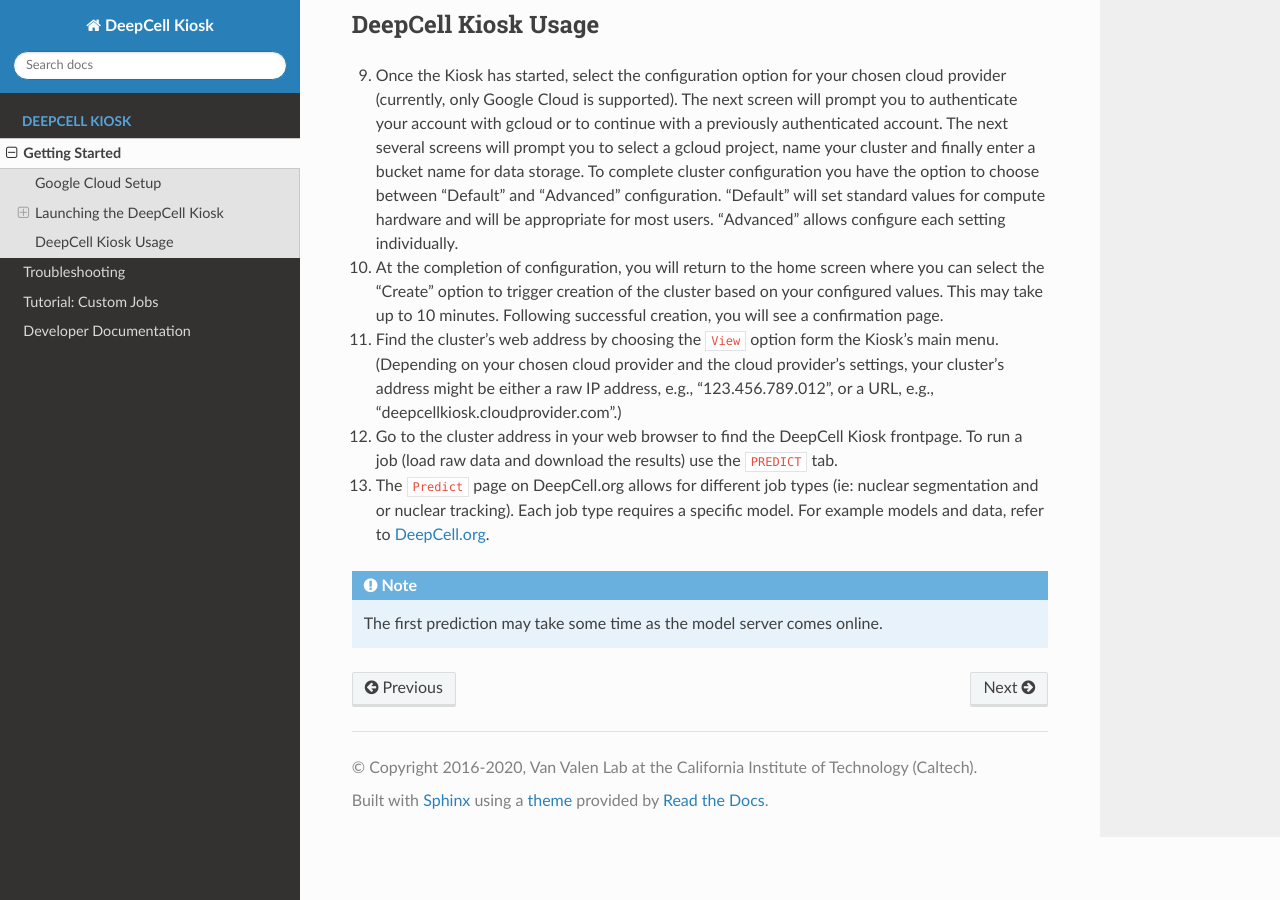
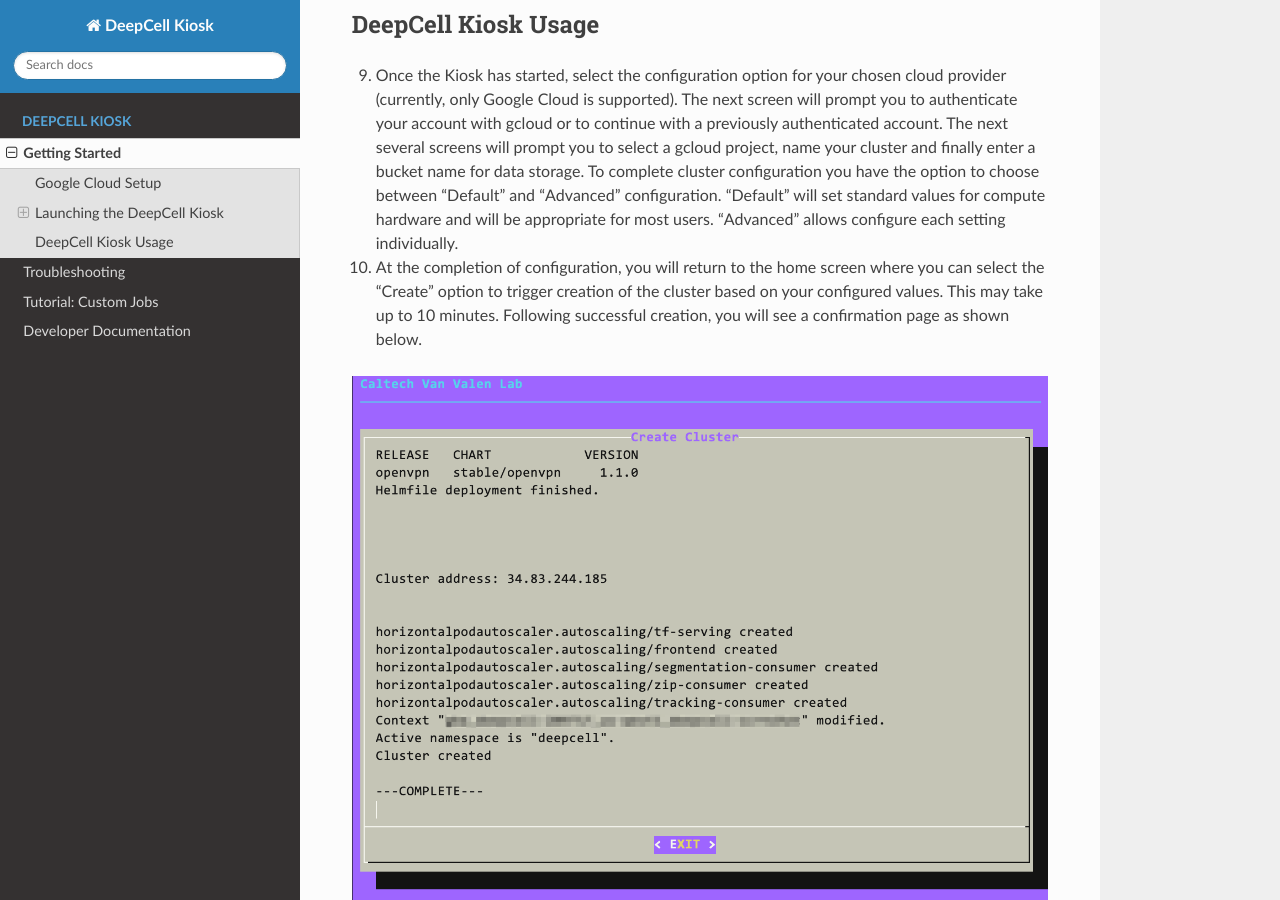
Before and after one commit to vanvalenlab/kiosk-console, a Sphinx documentation site: the page built from docs/source/GETTING_STARTED.rst, in a window 1280 px wide and 900 px high, scrolled down 3772 px. Built offline with Sphinx 7.4.7 and the Read the Docs theme 2.0.0, drawn with Linux system fonts in a browser that asks for light colours.

Commit message:
Add kiosk complete screenshot

```diff
--- a/docs/source/GETTING_STARTED.rst
+++ b/docs/source/GETTING_STARTED.rst
@@ -117,7 +117,10 @@
 
 9. Once the Kiosk has started, select the configuration option for your chosen cloud provider (currently, only Google Cloud is supported). The next screen will prompt you to authenticate your account with gcloud or to continue with a previously authenticated account. The next several screens will prompt you to select a gcloud project, name your cluster and finally enter a bucket name for data storage. To complete cluster configuration you have the option to choose between "Default" and "Advanced" configuration. "Default" will set standard values for compute hardware and will be appropriate for most users. "Advanced" allows configure each setting individually.
 
-10. At the completion of configuration, you will return to the home screen where you can select the "Create" option to trigger creation of the cluster based on your configured values. This may take up to 10 minutes. Following successful creation, you will see a confirmation page.
+10. At the completion of configuration, you will return to the home screen where you can select the "Create" option to trigger creation of the cluster based on your configured values. This may take up to 10 minutes. Following successful creation, you will see a confirmation page as shown below.
+
+.. image:: ../images/Kiosk-Complete-Blur.png
+    :alt: Kiosk Complete Page
 
 11. Find the cluster's web address by choosing the ``View`` option form the Kiosk's main menu. (Depending on your chosen cloud provider and the cloud provider's settings, your cluster's address might be either a raw IP address, e.g., "123.456.789.012", or a URL, e.g., "deepcellkiosk.cloudprovider.com".)
 
```
Also changed, not shown: docs/images/Kiosk-Complete-Blur.png (added).
